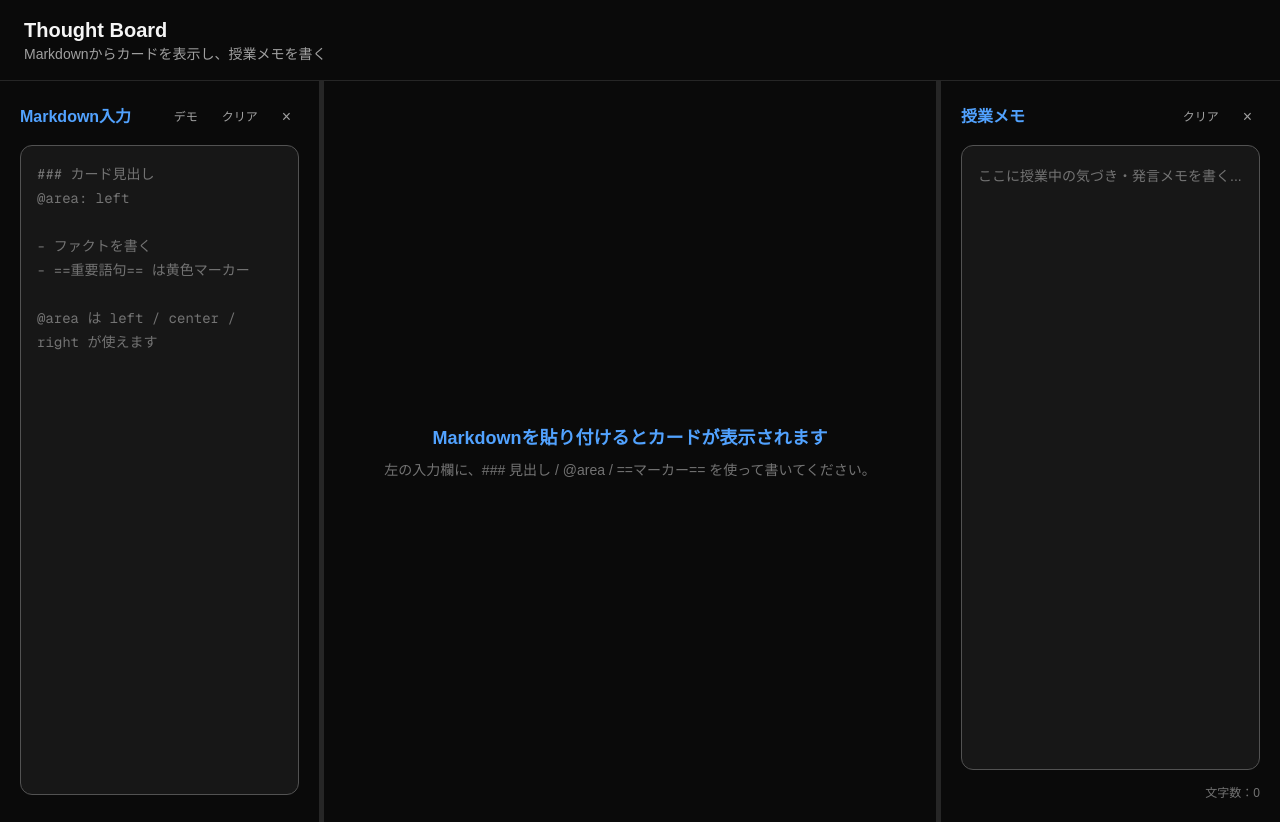
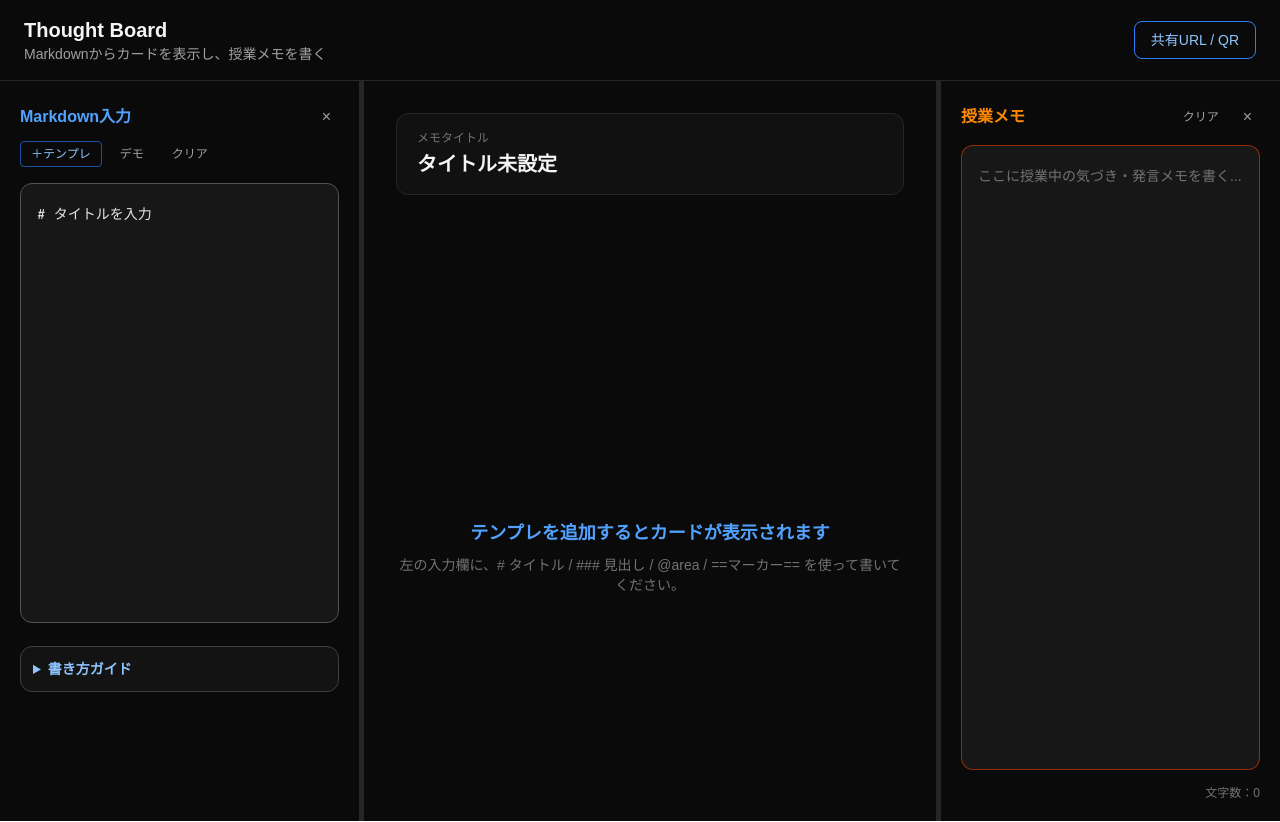
Before and after one commit to ozaki8300/globis-card-app, a Next.js app: page / in a window 1280 px wide. Built offline with nearby package versions, Linux system fonts and the light colour scheme.

Commit message:
feat: add title template, guide UI, and UX improvements

```diff
--- a/app/page.tsx
+++ b/app/page.tsx
@@ -1,7 +1,8 @@
 "use client";
 
 import type { CSSProperties } from "react";
-import { useEffect, useMemo, useState } from "react";
+import { useCallback, useEffect, useMemo, useRef, useState } from "react";
+import { QRCodeSVG } from "qrcode.react";
 
 type Area = "left" | "center" | "right";
 
@@ -14,15 +15,26 @@ type Card = {
 
 type ResizeTarget = "input" | "memo" | null;
 
-const usagePlaceholder = `### カード見出し
-@area: left
+type SharePayload = {
+  markdown: string;
+  memo: string;
+};
 
-- ファクトを書く
-- ==重要語句== は黄色マーカー
+const MAX_SHARE_URL_LENGTH = 3000;
 
-@area は left / center / right が使えます`;
+const defaultMarkdown = `# タイトルを入力
 
-const demoMarkdown = `### 市場・業界
+`;
+
+const cardTemplate = `### 見出し
+@area: center
+@type: memo
+
+`;
+
+const demoMarkdown = `# マーケティング Day1 Hubble
+
+### 市場・業界
 @area: left
 
 - 米国では==75%==が視力矯正を必要とする
@@ -42,25 +54,39 @@ const demoMarkdown = `### 市場・業界
 - 低価格・サブスク・オンライン直販
 - 従来の面倒な購買体験を変えた
 
-### ビジネスモデル
-@area: center
-
-- D2Cモデル
-- 中間コストを削減
-- オンライン販売に特化
-
-### 成果
+### 成果・課題
 @area: right
 
 - 創業5年で==売上10倍==
-- 顧客満足度が高い
-- ブランド認知が拡大
-
-### 課題・リスク
-@area: right
-
 - 品質・規制・CACが課題
 - 持続的な差別化が必要`;
+
+function encodePayload(payload: SharePayload) {
+  return btoa(unescape(encodeURIComponent(JSON.stringify(payload))));
+}
+
+function decodePayload(encoded: string): SharePayload | null {
+  try {
+    return JSON.parse(decodeURIComponent(escape(atob(encoded))));
+  } catch {
+    return null;
+  }
+}
+
+function extractTitle(markdown: string) {
+  const titleLine = markdown
+    .split("\n")
+    .map((line) => line.trim())
+    .find((line) => line.startsWith("# ") && !line.startsWith("## "));
+
+  const title = titleLine?.replace(/^#\s+/, "").trim();
+
+  if (!title || title === "タイトルを入力") {
+    return "タイトル未設定";
+  }
+
+  return title;
+}
 
 function parseCards(markdown: string): Card[] {
   const blocks = markdown.split(/\n(?=### )/);
@@ -85,7 +111,10 @@ function parseCards(markdown: string): Card[] {
           : "center";
 
       const bodyLines = lines.filter(
-        (line) => !line.startsWith("### ") && !line.startsWith("@area:")
+        (line) =>
+          !line.startsWith("# ") &&
+          !line.startsWith("### ") &&
+          !line.startsWith("@area:")
       );
 
       return {
@@ -165,25 +194,138 @@ function ResizeHandle({
   );
 }
 
+function WritingGuide() {
+  return (
+    <details className="mb-4 rounded-xl border border-neutral-700 bg-neutral-900/70 p-3 text-sm text-neutral-300">
+      <summary className="cursor-pointer select-none font-bold text-blue-300">
+        書き方ガイド
+      </summary>
+
+      <div className="mt-4 space-y-3 border-t border-neutral-700 pt-4 text-xs leading-6">
+        <div className="grid grid-cols-[120px_1fr] gap-3 border-b border-neutral-800 pb-2">
+          <code className="rounded bg-neutral-800 px-2 py-1 text-blue-300">
+            # タイトル
+          </code>
+          <span>メモ全体のタイトル。1つだけ書きます。</span>
+        </div>
+
+        <div className="grid grid-cols-[120px_1fr] gap-3 border-b border-neutral-800 pb-2">
+          <code className="rounded bg-neutral-800 px-2 py-1 text-blue-300">
+            ### 見出し
+          </code>
+          <span>カードの見出しになります。</span>
+        </div>
+
+        <div className="grid grid-cols-[120px_1fr] gap-3 border-b border-neutral-800 pb-2">
+          <code className="rounded bg-neutral-800 px-2 py-1 text-blue-300">
+            @area:
+          </code>
+          <span>left / center / right で配置を指定します。</span>
+        </div>
+
+        <div className="grid grid-cols-[120px_1fr] gap-3 border-b border-neutral-800 pb-2">
+          <code className="rounded bg-neutral-800 px-2 py-1 text-blue-300">
+            ==強調==
+          </code>
+          <span>重要語句を黄色でハイライトします。</span>
+        </div>
+
+        <div className="grid grid-cols-[120px_1fr] gap-3">
+          <code className="rounded bg-neutral-800 px-2 py-1 text-blue-300">
+            - 箇条書き
+          </code>
+          <span>カード本文の箇条書きになります。</span>
+        </div>
+      </div>
+    </details>
+  );
+}
+
 export default function Home() {
-  const [markdown, setMarkdown] = useState("");
+  const markdownRef = useRef<HTMLTextAreaElement | null>(null);
+
+  const [markdown, setMarkdown] = useState(defaultMarkdown);
   const [memo, setMemo] = useState("");
   const [showInput, setShowInput] = useState(true);
   const [showMemo, setShowMemo] = useState(true);
   const [selectedCardId, setSelectedCardId] = useState<string | null>(null);
 
-  const [inputWidth, setInputWidth] = useState(320);
+  const [inputWidth, setInputWidth] = useState(360);
   const [memoWidth, setMemoWidth] = useState(340);
 
   const [resizeTarget, setResizeTarget] = useState<ResizeTarget>(null);
   const [resizeStartX, setResizeStartX] = useState(0);
   const [resizeStartWidth, setResizeStartWidth] = useState(0);
 
+  const [shareUrl, setShareUrl] = useState("");
+  const [shareError, setShareError] = useState("");
+  const [showShare, setShowShare] = useState(false);
+
   const cards = useMemo(() => parseCards(markdown), [markdown]);
+  const boardTitle = useMemo(() => extractTitle(markdown), [markdown]);
 
   const leftCards = cards.filter((card) => card.area === "left");
   const centerCards = cards.filter((card) => card.area === "center");
   const rightCards = cards.filter((card) => card.area === "right");
+
+  const buildShareUrl = useCallback(() => {
+    const baseUrl = `${window.location.origin}${window.location.pathname}`;
+
+    if (!markdown.trim() && !memo.trim()) {
+      return baseUrl;
+    }
+
+    const encoded = encodePayload({ markdown, memo });
+    return `${baseUrl}?d=${encodeURIComponent(encoded)}`;
+  }, [markdown, memo]);
+
+  const addTemplate = () => {
+    setMarkdown((prev) => {
+      const trimmedRight = prev.replace(/\s+$/g, "");
+      const next = trimmedRight
+        ? `${trimmedRight}\n\n${cardTemplate}`
+        : cardTemplate;
+
+      setTimeout(() => {
+        markdownRef.current?.focus();
+        const length = next.length;
+        markdownRef.current?.setSelectionRange(length, length);
+      }, 0);
+
+      return next;
+    });
+  };
+
+  useEffect(() => {
+    const params = new URLSearchParams(window.location.search);
+    const data = params.get("d");
+
+    if (!data) return;
+
+    const payload = decodePayload(data);
+    if (!payload) return;
+
+    setMarkdown(payload.markdown ?? defaultMarkdown);
+    setMemo(payload.memo ?? "");
+    setShowInput(false);
+    setShowMemo(true);
+  }, []);
+
+  useEffect(() => {
+    if (!showShare) return;
+
+    const url = buildShareUrl();
+
+    if (url.length > MAX_SHARE_URL_LENGTH) {
+      setShareError(
+        `共有URLが長すぎます。現在 ${url.length} 文字です。${MAX_SHARE_URL_LENGTH} 文字以内にしてください。`
+      );
+      return;
+    }
+
+    setShareError("");
+    setShareUrl(url);
+  }, [markdown, memo, showShare, buildShareUrl]);
 
   useEffect(() => {
     if (!resizeTarget) return;
@@ -192,7 +334,7 @@ export default function Home() {
       const delta = event.clientX - resizeStartX;
 
       if (resizeTarget === "input") {
-        setInputWidth(Math.min(Math.max(resizeStartWidth + delta, 240), 560));
+        setInputWidth(Math.min(Math.max(resizeStartWidth + delta, 300), 620));
       }
 
       if (resizeTarget === "memo") {
@@ -225,6 +367,35 @@ export default function Home() {
     setResizeStartWidth(memoWidth);
   };
 
+  const createShareUrl = async () => {
+    setShareError("");
+
+    const url = buildShareUrl();
+
+    if (url.length > MAX_SHARE_URL_LENGTH) {
+      setShareUrl("");
+      setShowShare(false);
+      setShareError(
+        `共有URLが長すぎます。現在 ${url.length} 文字です。${MAX_SHARE_URL_LENGTH} 文字以内にしてください。`
+      );
+      return;
+    }
+
+    setShareUrl(url);
+    setShowShare(true);
+
+    try {
+      await navigator.clipboard.writeText(url);
+    } catch {
+      // コピー失敗時もURL表示はする
+    }
+  };
+
+  const copyShareUrl = async () => {
+    if (!shareUrl) return;
+    await navigator.clipboard.writeText(shareUrl);
+  };
+
   const renderColumn = (cards: Card[]) => (
     <section className="space-y-6">
       {cards.map((card) => (
@@ -238,6 +409,8 @@ export default function Home() {
     </section>
   );
 
+  const currentShareDataLength = markdown.length + memo.length;
+
   return (
     <main className="min-h-screen bg-neutral-950 text-neutral-100">
       <header className="flex flex-col gap-3 border-b border-neutral-800 px-4 py-4 md:flex-row md:items-center md:justify-between md:px-6">
@@ -248,11 +421,18 @@ export default function Home() {
           </p>
         </div>
 
-        <div className="flex gap-3">
+        <div className="flex flex-wrap gap-3">
+          <button
+            onClick={createShareUrl}
+            className="whitespace-nowrap rounded-lg border border-blue-500 px-4 py-2 text-sm text-blue-300 hover:bg-blue-500/10"
+          >
+            共有URL / QR
+          </button>
+
           {!showInput && (
             <button
               onClick={() => setShowInput(true)}
-              className="rounded-lg border border-neutral-700 px-4 py-2 text-sm text-neutral-200 hover:border-blue-400 hover:text-blue-300"
+              className="whitespace-nowrap rounded-lg border border-neutral-700 px-4 py-2 text-sm text-neutral-200 hover:border-blue-400 hover:text-blue-300"
             >
               MD入力を開く
             </button>
@@ -261,13 +441,81 @@ export default function Home() {
           {!showMemo && (
             <button
               onClick={() => setShowMemo(true)}
-              className="rounded-lg border border-neutral-700 px-4 py-2 text-sm text-neutral-200 hover:border-blue-400 hover:text-blue-300"
+              className="whitespace-nowrap rounded-lg border border-orange-700 px-4 py-2 text-sm text-neutral-200 hover:border-orange-400 hover:text-orange-300"
             >
               メモを開く
             </button>
           )}
         </div>
       </header>
+
+      {shareError && (
+        <div className="border-b border-red-900 bg-red-950/40 px-6 py-3 text-sm text-red-300">
+          {shareError}
+        </div>
+      )}
+
+      {showShare && shareUrl && (
+        <div className="border-b border-neutral-800 bg-neutral-950 px-4 py-5 md:px-6">
+          <div className="grid gap-5 md:grid-cols-[200px_1fr]">
+            <div>
+              <p className="mb-2 text-center text-sm font-bold text-neutral-200 md:text-left">
+                {boardTitle}
+              </p>
+              <div className="flex justify-center md:justify-start">
+                <div className="inline-block rounded-xl bg-white p-2">
+                  <QRCodeSVG value={shareUrl} size={170} />
+                </div>
+              </div>
+            </div>
+
+            <div>
+              <h2 className="mb-2 font-bold text-blue-400">共有URL</h2>
+              <p className="mb-2 text-sm text-neutral-400">
+                このURLを開くと、現在のカードと授業メモが復元されます。
+              </p>
+              <p className="mb-3 rounded-lg border border-yellow-700/60 bg-yellow-950/30 px-3 py-2 text-xs leading-5 text-yellow-200">
+                注意：共有URLには入力内容が含まれます。個人情報・社外秘情報・他人の発言は入力しないでください。
+                このURLを知っている人は内容を閲覧できます。
+              </p>
+
+              <textarea
+                value={shareUrl}
+                readOnly
+                className="h-24 w-full resize-none rounded-xl border border-neutral-700 bg-neutral-900 p-3 text-xs leading-5 text-neutral-300"
+              />
+
+              <div className="mt-3 flex flex-wrap items-center gap-3">
+                <button
+                  onClick={createShareUrl}
+                  className="whitespace-nowrap rounded-lg border border-neutral-700 px-3 py-2 text-sm text-neutral-200 hover:border-blue-400 hover:text-blue-300"
+                >
+                  更新
+                </button>
+
+                <button
+                  onClick={copyShareUrl}
+                  className="whitespace-nowrap rounded-lg border border-neutral-700 px-3 py-2 text-sm text-neutral-200 hover:border-blue-400 hover:text-blue-300"
+                >
+                  URLをコピー
+                </button>
+
+                <button
+                  onClick={() => setShowShare(false)}
+                  className="whitespace-nowrap rounded-lg border border-neutral-700 px-3 py-2 text-sm text-neutral-400 hover:border-neutral-500 hover:text-neutral-200"
+                >
+                  閉じる
+                </button>
+
+                <span className="text-xs text-neutral-500">
+                  入力データ量：{currentShareDataLength} 文字 / URL上限目安：
+                  {MAX_SHARE_URL_LENGTH} 文字
+                </span>
+              </div>
+            </div>
+          </div>
+        </div>
+      )}
 
       <div
         className={[
@@ -285,23 +533,9 @@ export default function Home() {
                 } as CSSProperties
               }
             >
-              <div className="mb-3 flex items-center justify-between">
-                <h2 className="font-bold text-blue-400">Markdown入力</h2>
-
-                <div className="flex gap-2">
-                  <button
-                    onClick={() => setMarkdown(demoMarkdown)}
-                    className="rounded px-2 py-1 text-xs text-neutral-400 hover:bg-neutral-800 hover:text-blue-300"
-                  >
-                    デモ
-                  </button>
-
-                  <button
-                    onClick={() => setMarkdown("")}
-                    className="rounded px-2 py-1 text-xs text-neutral-400 hover:bg-neutral-800 hover:text-blue-300"
-                  >
-                    クリア
-                  </button>
+              <div className="mb-4">
+                <div className="mb-2 flex items-center justify-between">
+                  <h2 className="font-bold text-blue-400">Markdown入力</h2>
 
                   <button
                     onClick={() => setShowInput(false)}
@@ -310,14 +544,42 @@ export default function Home() {
                     ×
                   </button>
                 </div>
+
+                <div className="flex flex-wrap gap-2">
+                  <button
+                    onClick={addTemplate}
+                    className="whitespace-nowrap rounded border border-blue-500/60 px-2.5 py-1 text-xs text-blue-300 hover:bg-blue-500/10"
+                  >
+                    ＋テンプレ
+                  </button>
+
+                  <button
+                    onClick={() => setMarkdown(demoMarkdown)}
+                    className="whitespace-nowrap rounded px-2.5 py-1 text-xs text-neutral-400 hover:bg-neutral-800 hover:text-blue-300"
+                  >
+                    デモ
+                  </button>
+
+                  <button
+                    onClick={() => setMarkdown(defaultMarkdown)}
+                    className="whitespace-nowrap rounded px-2.5 py-1 text-xs text-neutral-400 hover:bg-neutral-800 hover:text-blue-300"
+                  >
+                    クリア
+                  </button>
+                </div>
               </div>
 
               <textarea
+                ref={markdownRef}
                 value={markdown}
                 onChange={(event) => setMarkdown(event.target.value)}
-                placeholder={usagePlaceholder}
-                className="h-56 w-full resize-none rounded-xl border border-neutral-600 bg-neutral-900 p-4 font-mono text-sm leading-6 text-neutral-200 placeholder:text-neutral-500 outline-none focus:border-blue-400 focus:ring-1 focus:ring-blue-400 md:h-[calc(100vh-150px)]"
+                placeholder="# タイトルを入力"
+                className="h-72 w-full resize-none rounded-xl border border-neutral-600 bg-neutral-900 p-4 font-mono text-sm leading-7 text-neutral-200 placeholder:text-neutral-500 outline-none focus:border-blue-400 focus:ring-1 focus:ring-blue-400 md:h-[calc(100vh-360px)]"
               />
+
+              <div className="mt-4">
+                <WritingGuide />
+              </div>
             </aside>
 
             <ResizeHandle onMouseDown={startInputResize} />
@@ -325,14 +587,22 @@ export default function Home() {
         )}
 
         <section className="min-w-0 flex-1 overflow-auto p-4 md:p-8">
+          <div className="mb-6 rounded-xl border border-neutral-800 bg-neutral-900/60 px-5 py-4">
+            <p className="text-xs text-neutral-500">メモタイトル</p>
+            <h2 className="mt-1 text-xl font-bold text-neutral-100">
+              {boardTitle}
+            </h2>
+          </div>
+
           {cards.length === 0 ? (
             <div className="flex h-full min-h-64 items-center justify-center text-center text-neutral-500">
               <div>
                 <p className="mb-2 text-lg font-bold text-blue-400">
-                  Markdownを貼り付けるとカードが表示されます
+                  テンプレを追加するとカードが表示されます
                 </p>
                 <p className="text-sm">
-                  左の入力欄に、### 見出し / @area / ==マーカー== を使って書いてください。
+                  左の入力欄に、# タイトル / ### 見出し / @area /
+                  ==マーカー== を使って書いてください。
                 </p>
               </div>
             </div>
@@ -358,19 +628,19 @@ export default function Home() {
               }
             >
               <div className="mb-3 flex items-center justify-between">
-                <h2 className="font-bold text-blue-400">授業メモ</h2>
+                <h2 className="font-bold text-orange-400">授業メモ</h2>
 
                 <div className="flex gap-2">
                   <button
                     onClick={() => setMemo("")}
-                    className="rounded px-2 py-1 text-xs text-neutral-400 hover:bg-neutral-800 hover:text-blue-300"
+                    className="whitespace-nowrap rounded px-2 py-1 text-xs text-neutral-400 hover:bg-neutral-800 hover:text-orange-300"
                   >
                     クリア
                   </button>
 
                   <button
                     onClick={() => setShowMemo(false)}
-                    className="rounded px-2 py-1 text-neutral-400 hover:bg-neutral-800 hover:text-blue-300"
+                    className="rounded px-2 py-1 text-neutral-400 hover:bg-neutral-800 hover:text-orange-300"
                   >
                     ×
                   </button>
@@ -381,7 +651,7 @@ export default function Home() {
                 value={memo}
                 onChange={(event) => setMemo(event.target.value)}
                 placeholder="ここに授業中の気づき・発言メモを書く..."
-                className="h-64 w-full resize-none rounded-xl border border-neutral-600 bg-neutral-900 p-4 text-sm leading-7 text-neutral-200 placeholder:text-neutral-500 outline-none focus:border-blue-400 focus:ring-1 focus:ring-blue-400 md:h-[calc(100vh-175px)]"
+                className="h-64 w-full resize-none rounded-xl border border-orange-700/70 bg-neutral-900 p-4 text-sm leading-7 text-neutral-200 placeholder:text-neutral-500 outline-none focus:border-orange-400 focus:ring-1 focus:ring-orange-400 md:h-[calc(100vh-175px)]"
               />
 
               <p className="mt-2 text-right text-xs text-neutral-500">
--- a/package.json
+++ b/package.json
@@ -10,6 +10,7 @@
   },
   "dependencies": {
     "next": "16.2.4",
+    "qrcode.react": "^4.2.0",
     "react": "19.2.4",
     "react-dom": "19.2.4"
   },
```
Also changed, not shown: 1 other file (tests, documents, lock files or other folders).
